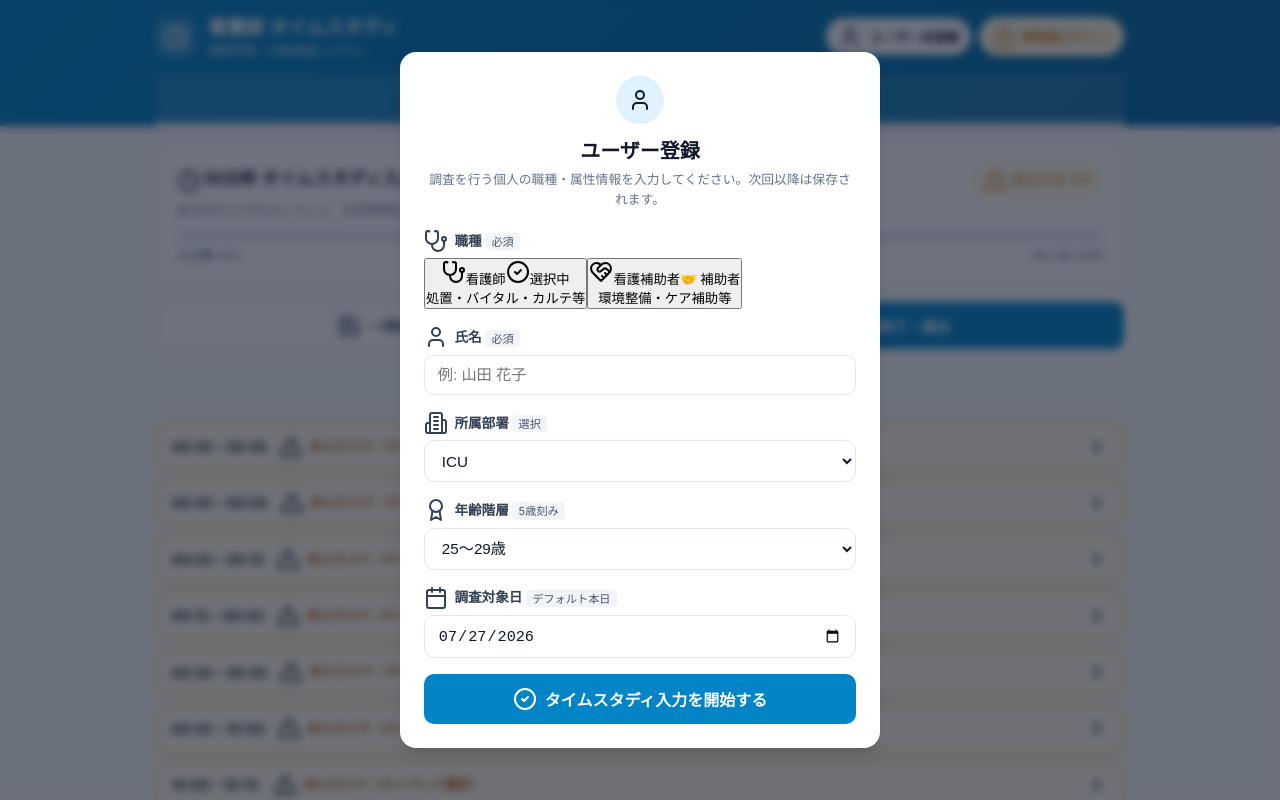
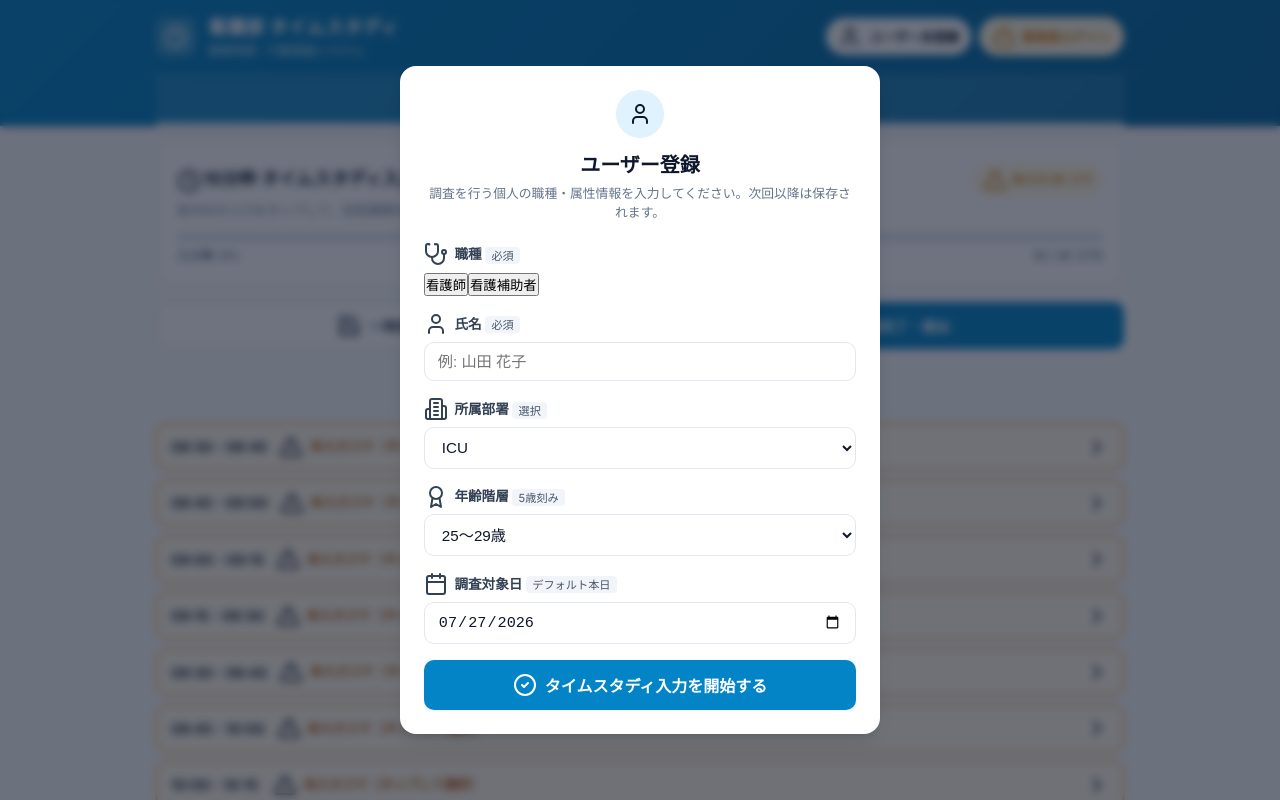
Before and after one commit to tokyorozuki-blip/nursetimestudy, a React (Vite) app: page / in a window 1280 px wide. Shown: the top 800 px of the page. Built offline with nearby package versions, Linux system fonts and the light colour scheme.

Commit message:
Add files via upload

```diff
--- a/src/components/UserSetupModal.tsx
+++ b/src/components/UserSetupModal.tsx
@@ -82,61 +82,25 @@ export const UserSetupModal: React.FC<UserSetupModalProps> = ({
               <button
                 type="button"
                 onClick={() => setRole('看護師')}
-                className={`w-full min-h-[80px] p-4 rounded-2xl border-4 text-left transition-all duration-200 active:scale-95 flex flex-col justify-between select-none ${
+                className={`w-full py-4 px-3 rounded-2xl border-4 text-center transition-all duration-200 active:scale-95 flex items-center justify-center font-extrabold text-base select-none ${
                   role === '看護師'
-                    ? 'bg-sky-600 border-sky-600 text-white shadow-2xl ring-4 ring-sky-300 scale-[1.04] z-10'
-                    : 'bg-sky-50 border-sky-300 text-sky-900 hover:bg-sky-100/80 hover:border-sky-400'
+                    ? 'bg-rose-600 border-rose-600 text-white shadow-2xl ring-4 ring-rose-300 scale-[1.04] z-10'
+                    : 'bg-slate-100 border-slate-300 text-slate-600 hover:bg-slate-200 opacity-60 hover:opacity-90'
                 }`}
               >
-                <div className="flex items-center justify-between w-full">
-                  <span className={`font-extrabold text-base flex items-center gap-1.5 ${role === '看護師' ? 'text-white' : 'text-sky-900'}`}>
-                    <Stethoscope className={`w-5 h-5 ${role === '看護師' ? 'text-white' : 'text-sky-600'}`} />
-                    看護師
-                  </span>
-                  {role === '看護師' ? (
-                    <span className="text-[10px] font-extrabold bg-white text-sky-700 px-2 py-0.5 rounded-full flex items-center gap-1 shadow-md">
-                      <CheckCircle2 className="w-3 h-3 text-sky-700" />
-                      選択中
-                    </span>
-                  ) : (
-                    <span className="text-[10px] font-bold bg-sky-200/80 text-sky-800 px-2 py-0.5 rounded-full">
-                      🩺 看護師
-                    </span>
-                  )}
-                </div>
-                <p className={`text-[11px] font-medium mt-1 leading-tight ${role === '看護師' ? 'text-sky-100' : 'text-sky-700'}`}>
-                  処置・バイタル・カルテ等
-                </p>
+                看護師
               </button>
 
               <button
                 type="button"
                 onClick={() => setRole('看護補助者')}
-                className={`w-full min-h-[80px] p-4 rounded-2xl border-4 text-left transition-all duration-200 active:scale-95 flex flex-col justify-between select-none ${
+                className={`w-full py-4 px-3 rounded-2xl border-4 text-center transition-all duration-200 active:scale-95 flex items-center justify-center font-extrabold text-base select-none ${
                   role === '看護補助者'
                     ? 'bg-emerald-600 border-emerald-600 text-white shadow-2xl ring-4 ring-emerald-300 scale-[1.04] z-10'
-                    : 'bg-emerald-50 border-emerald-300 text-emerald-900 hover:bg-emerald-100/80 hover:border-emerald-400'
+                    : 'bg-slate-100 border-slate-300 text-slate-600 hover:bg-slate-200 opacity-60 hover:opacity-90'
                 }`}
               >
-                <div className="flex items-center justify-between w-full">
-                  <span className={`font-extrabold text-base flex items-center gap-1.5 ${role === '看護補助者' ? 'text-white' : 'text-emerald-900'}`}>
-                    <HeartHandshake className={`w-5 h-5 ${role === '看護補助者' ? 'text-white' : 'text-emerald-600'}`} />
-                    看護補助者
-                  </span>
-                  {role === '看護補助者' ? (
-                    <span className="text-[10px] font-extrabold bg-white text-emerald-700 px-2 py-0.5 rounded-full flex items-center gap-1 shadow-md">
-                      <CheckCircle2 className="w-3 h-3 text-emerald-700" />
-                      選択中
-                    </span>
-                  ) : (
-                    <span className="text-[10px] font-bold bg-emerald-200/80 text-emerald-800 px-2 py-0.5 rounded-full">
-                      🤝 補助者
-                    </span>
-                  )}
-                </div>
-                <p className={`text-[11px] font-medium mt-1 leading-tight ${role === '看護補助者' ? 'text-emerald-100' : 'text-emerald-700'}`}>
-                  環境整備・ケア補助等
-                </p>
+                看護補助者
               </button>
             </div>
           </div>
```
Also changed, not shown: nursetimestudy_app.html (+7 -39 lines).
